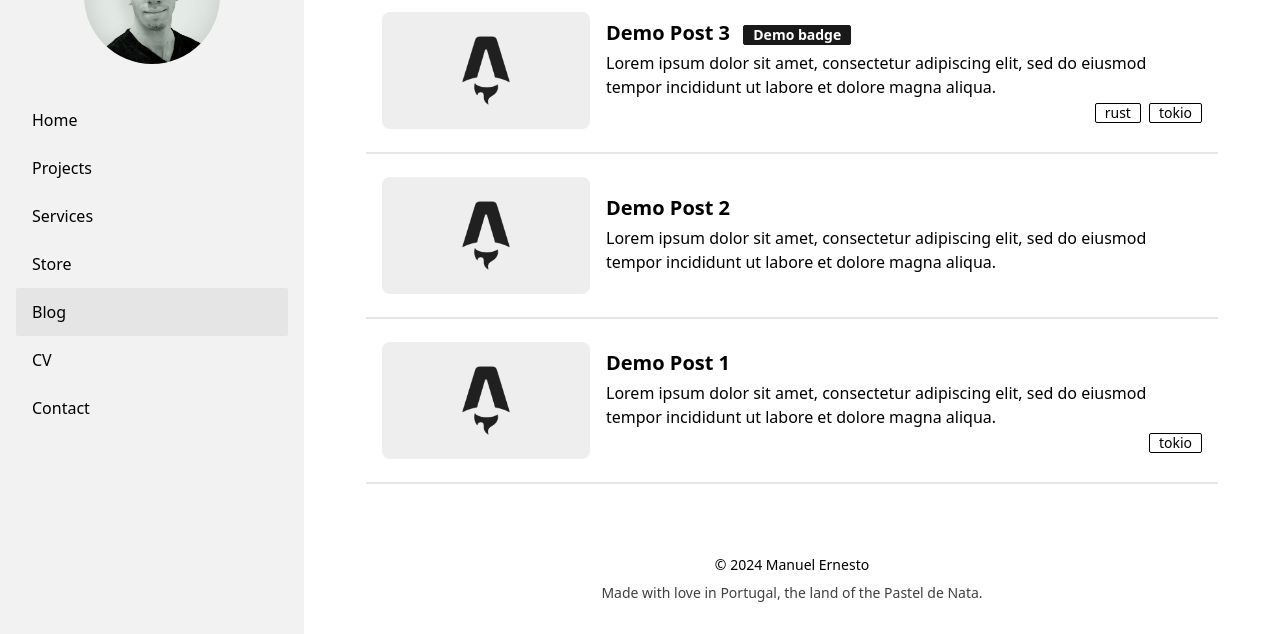
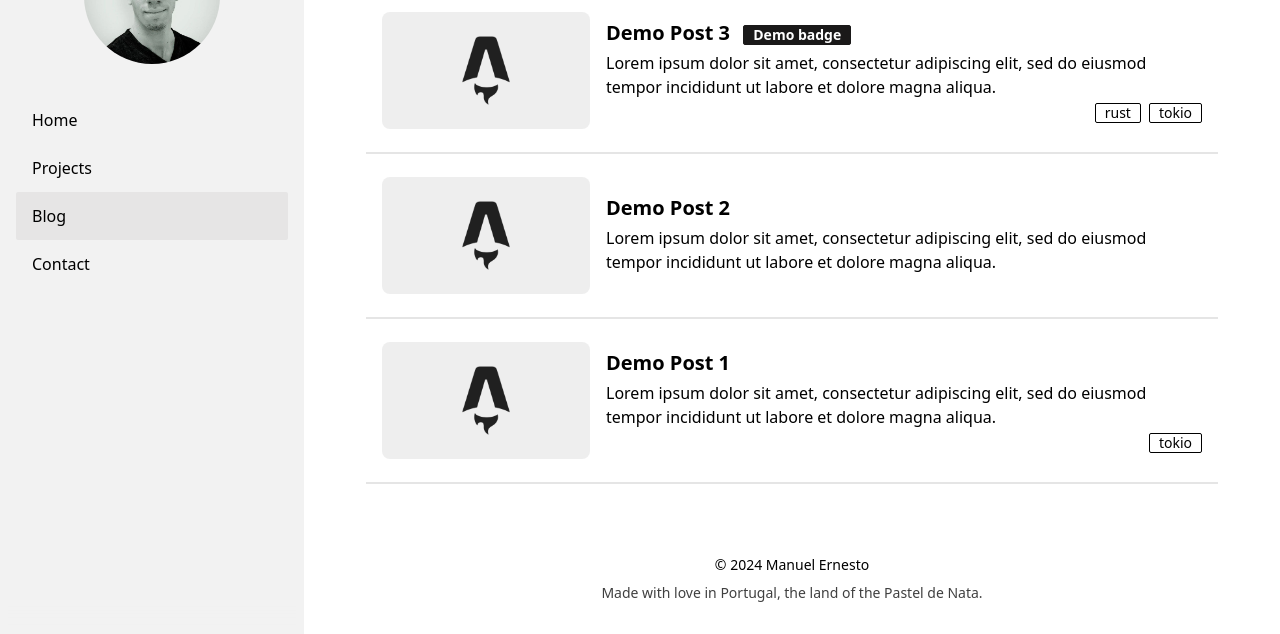
Before and after one commit to whatbeato/lynnpt, an Astro site: page /blog in a window 1280 px wide. Shown: the part 100-734 px from the top of the page. Built offline with nearby package versions, Linux system fonts and the light colour scheme; Astro itself is replaced by a stand-in of ours.

Commit message:
Update SideBarMenu.astro

```diff
--- a/src/components/SideBarMenu.astro
+++ b/src/components/SideBarMenu.astro
@@ -6,14 +6,11 @@ const activeClass = "bg-base-300"; // For primary color replace with `active` cl
 <ul class="menu grow shrink menu-md overflow-y-auto">
     <li><a class="py-3 text-base" id="home" href="/">Home</a></li>
     <li><a class="py-3 text-base" id="projects" href="/projects">Projects</a></li>
-    <li><a class="py-3 text-base" id="services" href="/services">Services</a></li>
-    <li><a class="py-3 text-base" id="store" href="/store">Store</a></li>
     <li><a class="py-3 text-base" id="blog" href="/blog/">Blog</a></li>
-    <li><a class="py-3 text-base" id="cv" href="/cv">CV</a></li>
     <li>
         <a
             class="py-3 text-base"
-            href="mailto:contact.manuelernestog@gmail.com"
+            href="mailto:afonso.beato@whatbeato.uk"
             target="_blank"
             referrerpolicy="no-referrer-when-downgrade">Contact</a
         >
```
